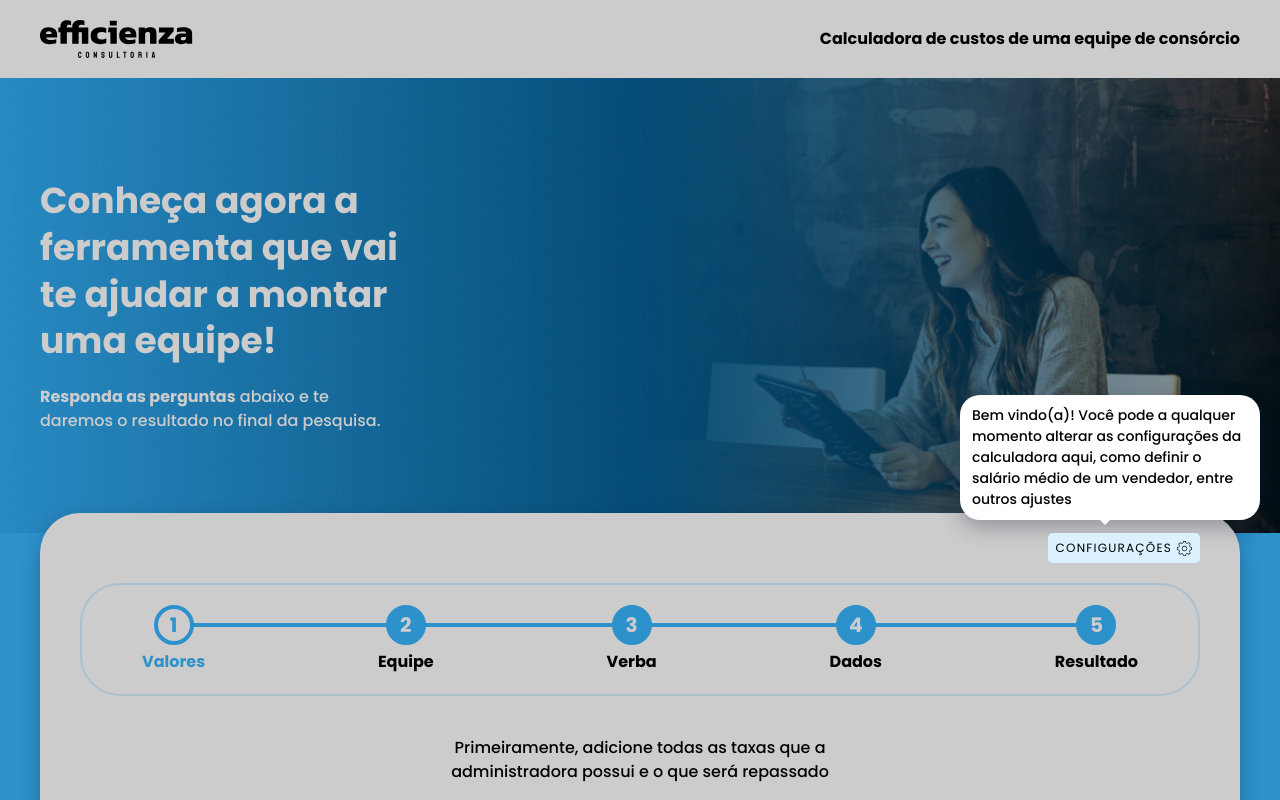
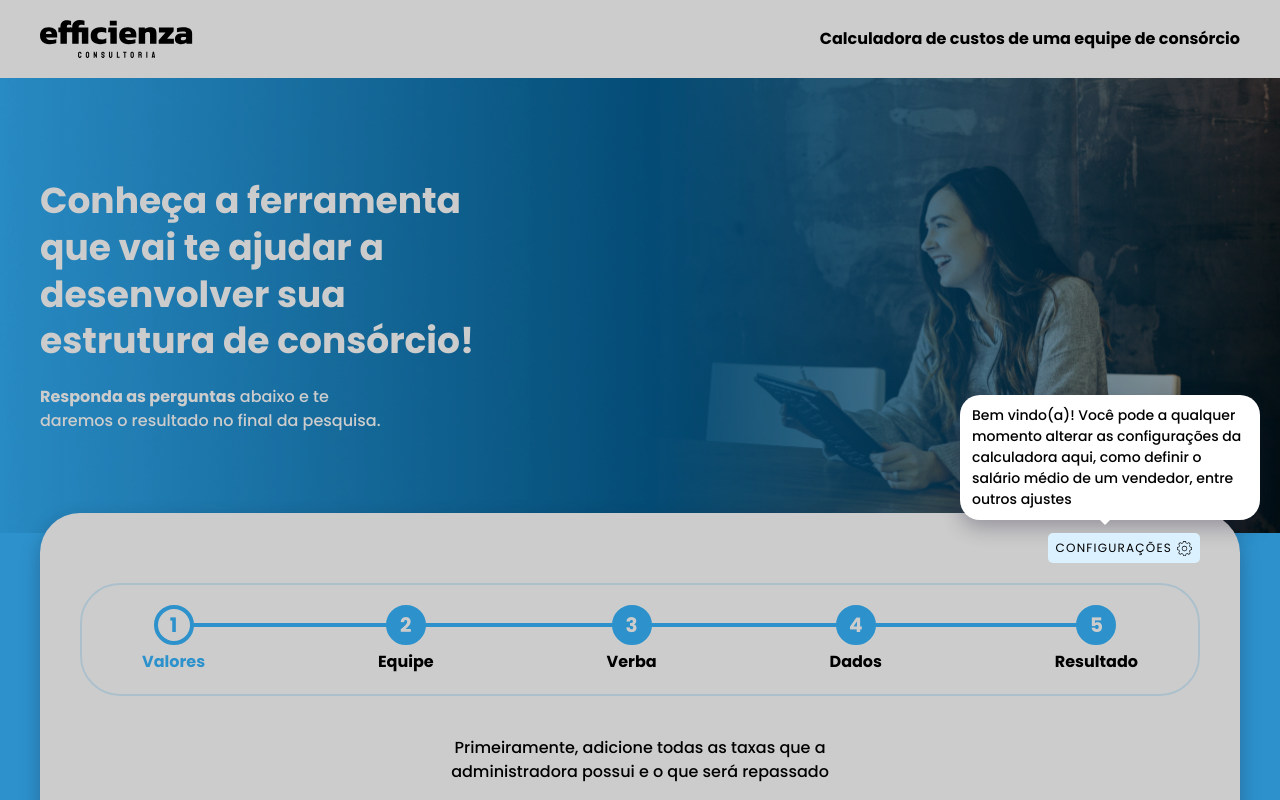
Before and after one commit to feliphepaz/efficienzaCalculator, a Next.js app: page / in a window 1280 px wide. Shown: the top 800 px of the page. Built offline with nearby package versions, Linux system fonts and the light colour scheme.

Commit message:
fix: title page changed

```diff
--- a/src/layouts/Hero/Hero.styles.tsx
+++ b/src/layouts/Hero/Hero.styles.tsx
@@ -11,7 +11,7 @@ export const StyledHero = styled.section`
       font-weight: 700;
       font-size: 36px;
       line-height: 130%;
-      max-width: 387px;
+      max-width: 440px;
       margin-bottom: 20px;
     }
 
--- a/src/layouts/Hero/index.tsx
+++ b/src/layouts/Hero/index.tsx
@@ -5,7 +5,8 @@ export default function Hero() {
     <StyledHero>
       <div className="container">
         <h2>
-          Conheça agora a ferramenta que vai te ajudar a montar uma equipe!
+          Conheça a ferramenta que vai te ajudar a desenvolver sua estrutura de
+          consórcio!
         </h2>
         <p>
           <strong>Responda as perguntas</strong> abaixo e te daremos o resultado
--- a/src/pages/_document.tsx
+++ b/src/pages/_document.tsx
@@ -35,7 +35,7 @@ export default class MyDocument extends Document {
         <Head>
           <meta
             name="description"
-            content="Conheça agora a ferramenta que vai te ajudar a montar uma equipe!"
+            content="Conheça a ferramenta que vai te ajudar a desenvolver sua estrutura de consórcio!"
           />
           <meta
             name="keywords"
@@ -55,7 +55,7 @@ export default class MyDocument extends Document {
           />
           <meta
             property="og:description"
-            content="Conheça agora a ferramenta que vai te ajudar a montar uma equipe!"
+            content="Conheça a ferramenta que vai te ajudar a desenvolver sua estrutura de consórcio!"
           />
           <meta
             property="og:url"
@@ -73,7 +73,7 @@ export default class MyDocument extends Document {
           />
           <meta
             name="twitter:description"
-            content="Conheça agora a ferramenta que vai te ajudar a montar uma equipe!"
+            content="Conheça a ferramenta que vai te ajudar a desenvolver sua estrutura de consórcio!"
           />
 
           <link
```
